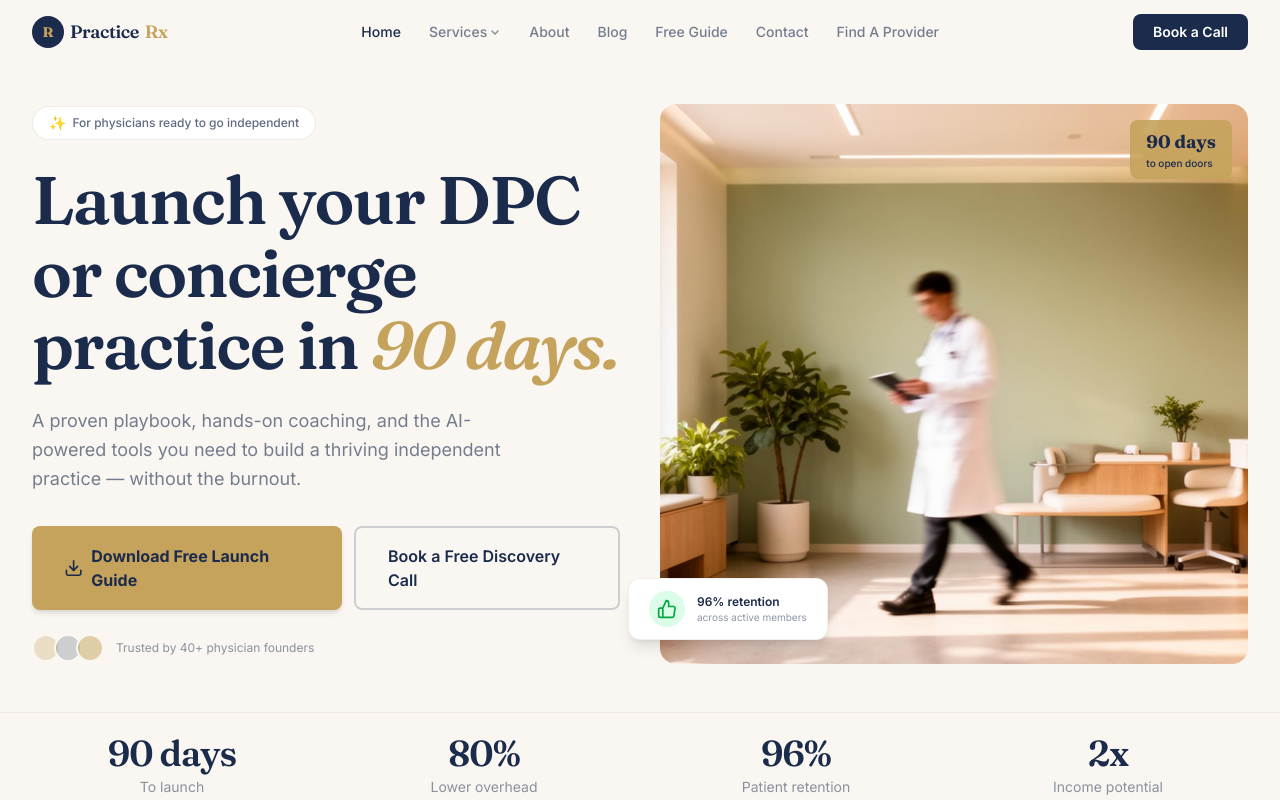
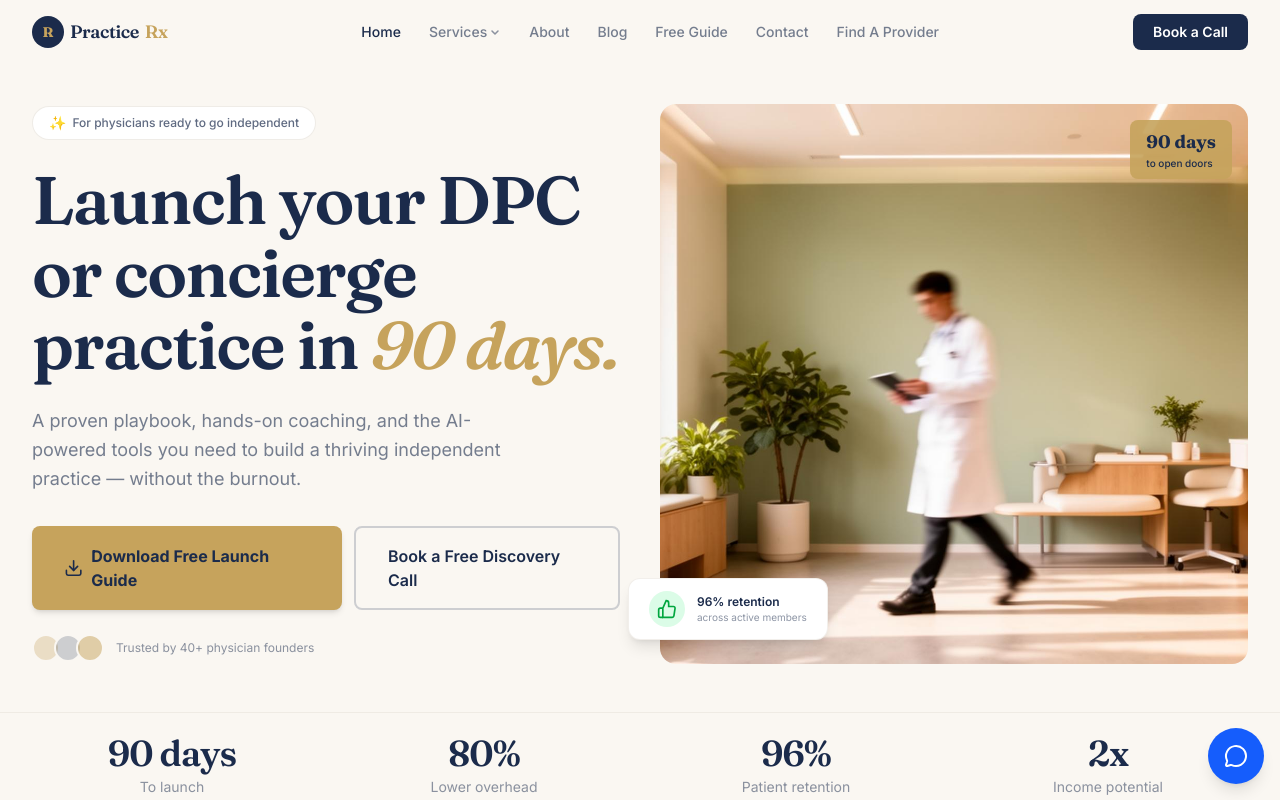
Before and after one commit to ekeneajufo-ux/PracticeRx-Website-Build, a React (Vite) app: page / in a window 1280 px wide. Shown: the top 800 px of the page. Built offline with nearby package versions, Linux system fonts and the light colour scheme.

Commit message:
Add ChatbotWidget to PublicLayout for all-pages visibility

```diff
--- a/src/components/PublicLayout.tsx
+++ b/src/components/PublicLayout.tsx
@@ -1,6 +1,7 @@
 import { Outlet } from "react-router-dom";
 import { Header } from "./Header";
 import { Footer } from "./Footer";
+import { ChatbotWidget } from "./ChatbotWidget";
 
 export function PublicLayout() {
   return (
@@ -10,6 +11,7 @@ export function PublicLayout() {
         <Outlet />
       </main>
       <Footer />
+      <ChatbotWidget />
     </div>
   );
 }
```
